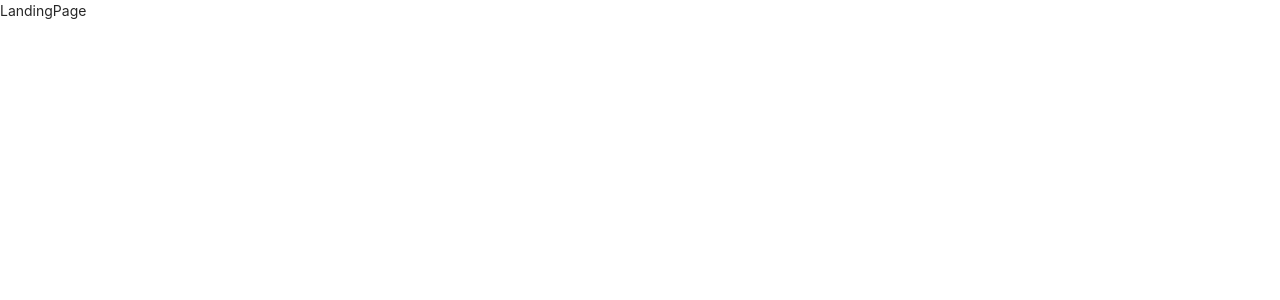
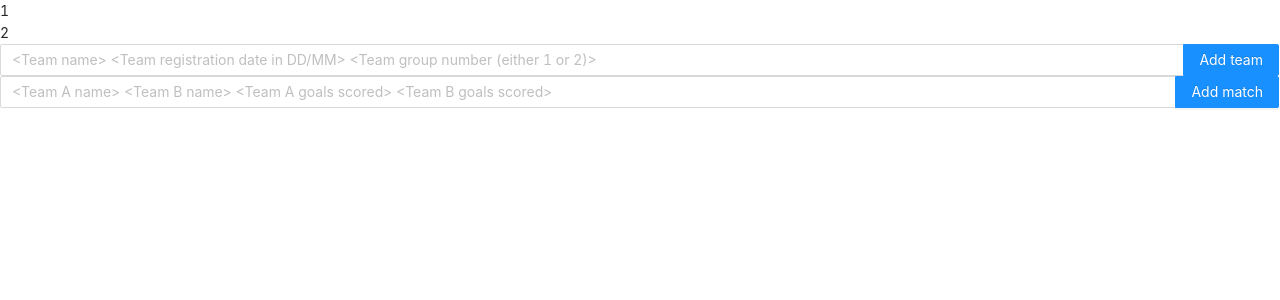
Before and after one commit to iamgenechua/champions-bracket, a Next.js app: page / in a window 1280 px wide. Shown: the top 300 px of the page. Built offline with nearby package versions, Linux system fonts and the light colour scheme.

Commit message:
Build frontend structure

```diff
--- /dev/null
+++ b/components/AddMatch.tsx
@@ -0,0 +1,14 @@
+import React from 'react';
+import { Input } from 'antd';
+
+const { Search } = Input;
+
+const AddMatch = () => {
+  return (
+    < Search
+          placeholder= '<Team A name> <Team B name> <Team A goals scored> <Team B goals scored>'
+    enterButton = 'Add match' />
+  )
+}
+
+export default AddMatch
--- /dev/null
+++ b/components/AddTeam.tsx
@@ -0,0 +1,14 @@
+import React from 'react'
+import { Input } from 'antd'
+
+const { Search } = Input;
+
+const AddTeam = () => {
+  return (
+      <Search
+          placeholder='<Team name> <Team registration date in DD/MM> <Team group number (either 1 or 2)>'
+          enterButton='Add team' />
+  )
+}
+
+export default AddTeam
--- a/components/LandingPage.tsx
+++ b/components/LandingPage.tsx
@@ -1,9 +1,17 @@
 import React from 'react'
+import { Input } from 'antd'
+import AddTeam from './AddTeam';
+import AddMatch from './AddMatch';
+import RankingsContainer from './RankingsContainer';
 
 const LandingPage = () => {
-  return (
-    <div>LandingPage</div>
-  )
+    return (
+        <>
+            <RankingsContainer />
+            <AddTeam />
+            <AddMatch />
+        </>
+    )
 }
 
 export default LandingPage
--- /dev/null
+++ b/components/RankingsContainer.tsx
@@ -0,0 +1,13 @@
+import React from 'react'
+import TableRanking from './TableRanking'
+
+const RankingsContainer = () => {
+  return (
+    <>
+      <TableRanking groupNumber={1}/>
+      <TableRanking groupNumber={2} />
+    </>
+  )
+}
+
+export default RankingsContainer
--- /dev/null
+++ b/components/TableRanking.tsx
@@ -0,0 +1,9 @@
+import React from 'react'
+
+const TableRanking = ({groupNumber}: {groupNumber: number}) => {
+  return (
+    <div>{groupNumber}</div>
+  )
+}
+
+export default TableRanking
--- a/package.json
+++ b/package.json
@@ -9,6 +9,7 @@
     "lint": "next lint"
   },
   "dependencies": {
+    "@types/styled-components": "^5.1.26",
     "antd": "^4.22.4",
     "next": "12.2.4",
     "react": "18.2.0",
```
Also changed, not shown: components/Form.tsx (deleted, +0 -9 lines), 1 other file (tests, documents, lock files or other folders).
